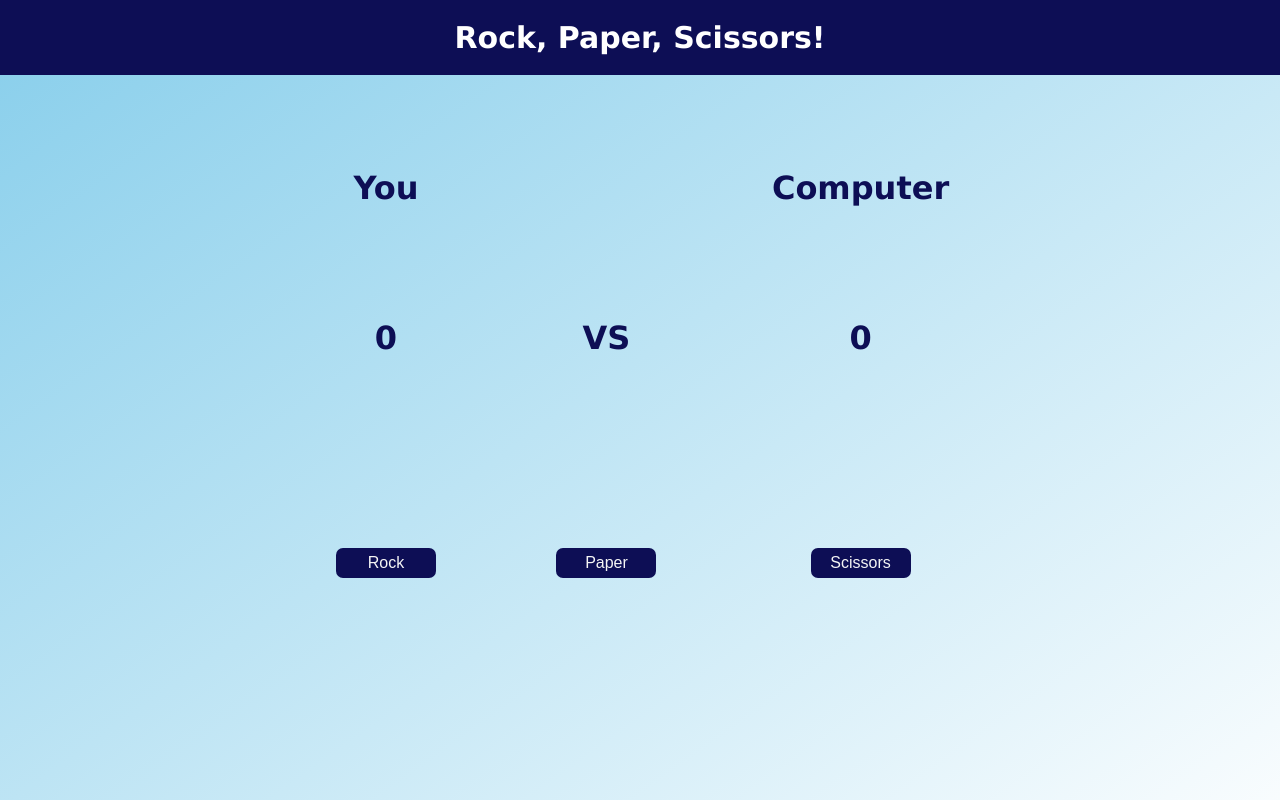
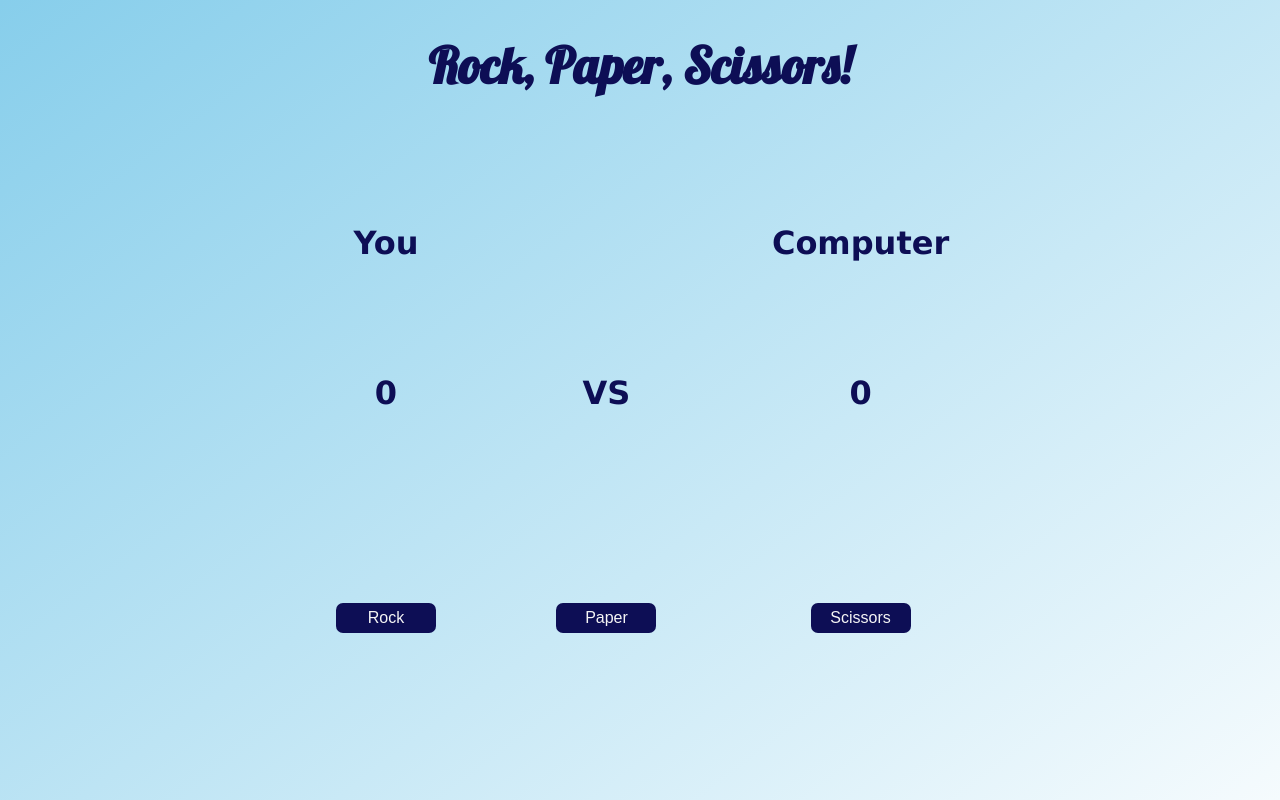
Before and after one commit to hilton-au/rock-paper-scissors, a plain HTML site: page index.html in a window 1280 px wide. Shown: the top 800 px of the page. Drawn offline with Linux system fonts and the light colour scheme.

Commit message:
Added font to title. Removed titlebar. Design subject to change.

```diff
--- a/index.html
+++ b/index.html
@@ -4,6 +4,7 @@
     <title> Rock Paper Scissors Game</title>
     <meta charset="UTF-8"/>
     <link href="rock-paper-scissors.css" rel="stylesheet" type="text/css">
+    <link rel="stylesheet" href="https://fonts.googleapis.com/css?family=Lobster">
 </head>
 
 <header>
--- a/rock-paper-scissors.css
+++ b/rock-paper-scissors.css
@@ -21,12 +21,13 @@ body{
 .titleBar{
     display: grid;
     padding: 0px;
-    background-color:#0d0e55;
+    /* background-color:#0d0e55; */
 }
 
 .title{
-    color: white ;
-    font-size: 30px;
+    font-family: 'Lobster';
+    color: #0d0e55;
+    font-size: 50px;
     font-weight: bold;
     justify-self: center;
     align-self: center;
```
